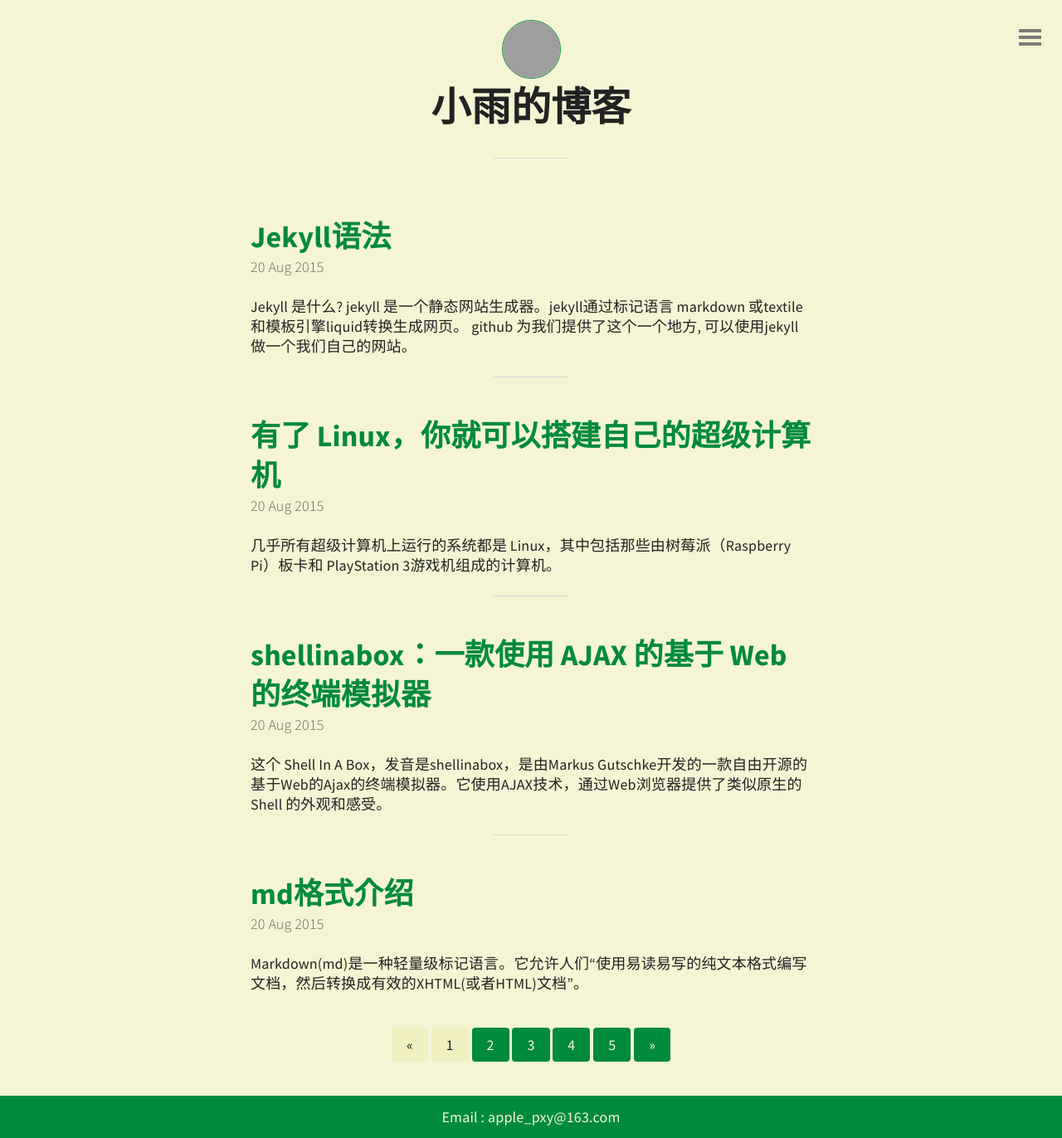
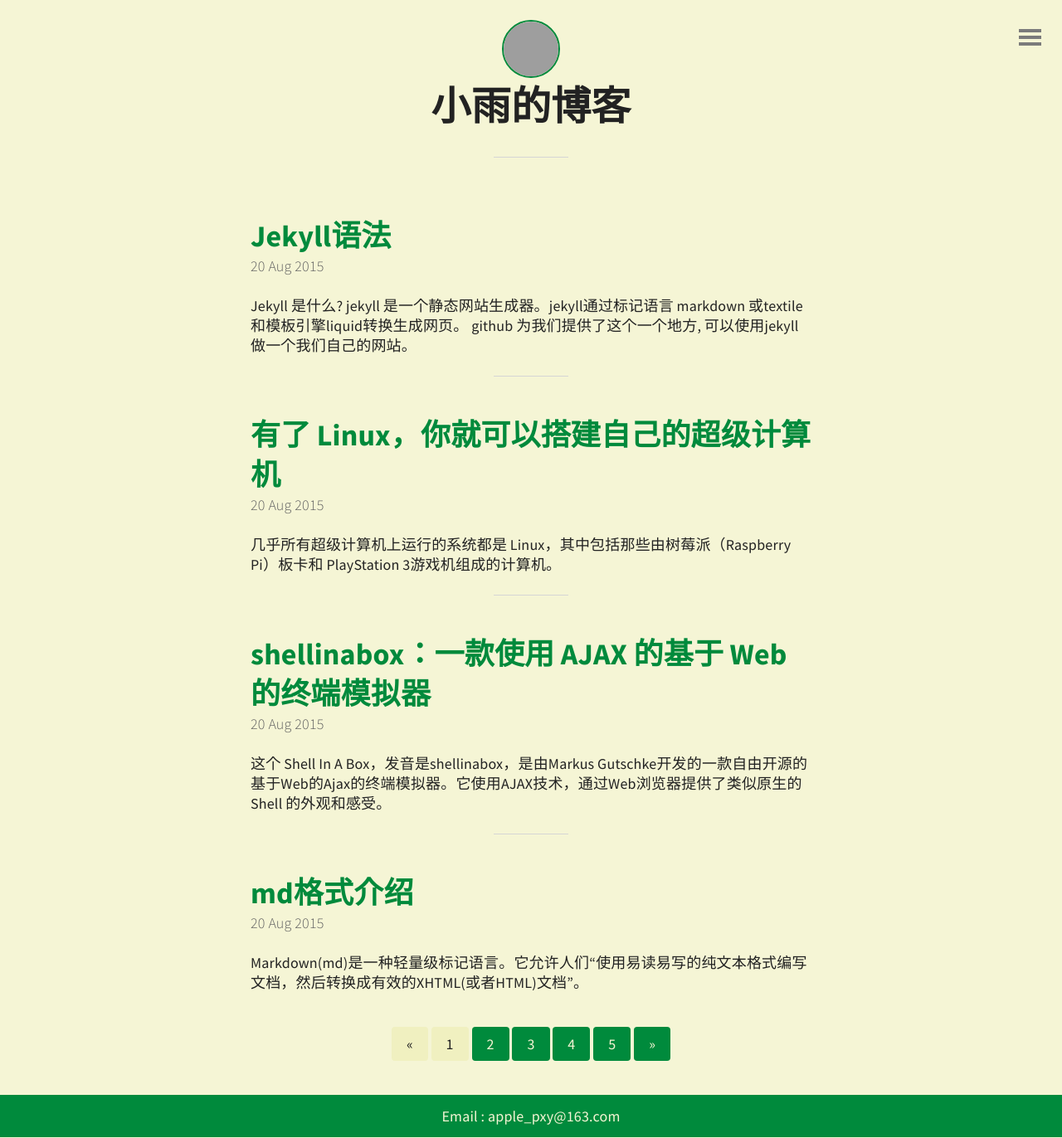
Before and after one commit to xiaoyu33/xiaoyu33.github.io, a Jekyll site: the page built from index.html, in a window 1280 px wide. Shown: the whole page at 83% size. Built offline with Jekyll 4.4.1, drawn with Linux system fonts in a browser that asks for light colours; the list of posts is cut into pages by our own code; grey boxes are pictures that could not be loaded.

Commit message:
Update header.html

```diff
--- a/_includes/header.html
+++ b/_includes/header.html
@@ -1,6 +1,6 @@
 <header id="header">
 	<a href="{{ site.baseurl }}">
-		<img src="http://tp4.sinaimg.cn/3263976075/180/5704421153/1" style="width:71px; height:71px; border-radius:50%;border:1px solid #008a3c;">
+		<img src="http://tp4.sinaimg.cn/3263976075/180/5704421153/1" style="width:70px; height:70px; border-radius:50%;border:2px solid #008a3c;">
 	  <h1>小雨的博客</h1>
 	</a>
 </header>
```
